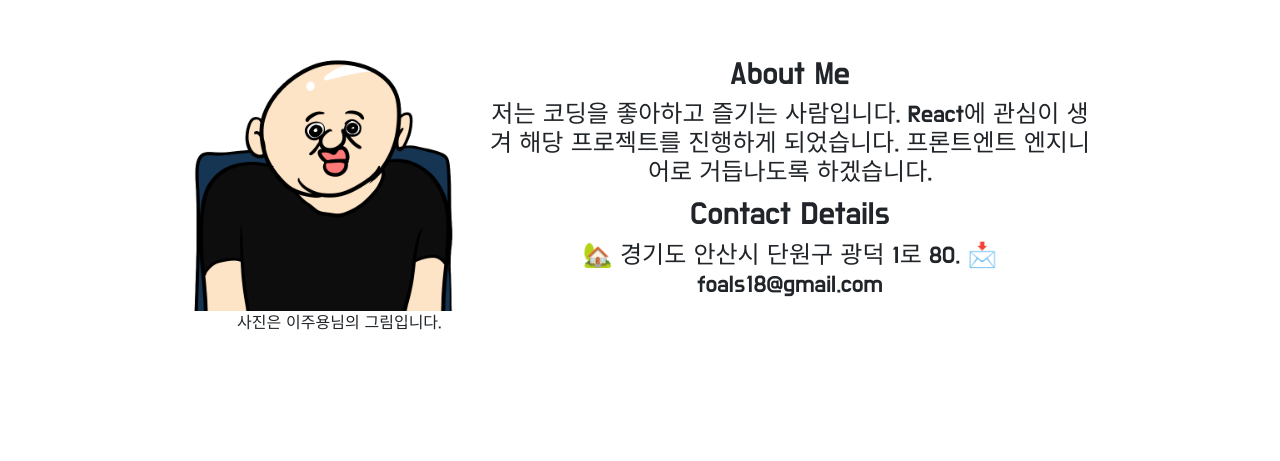
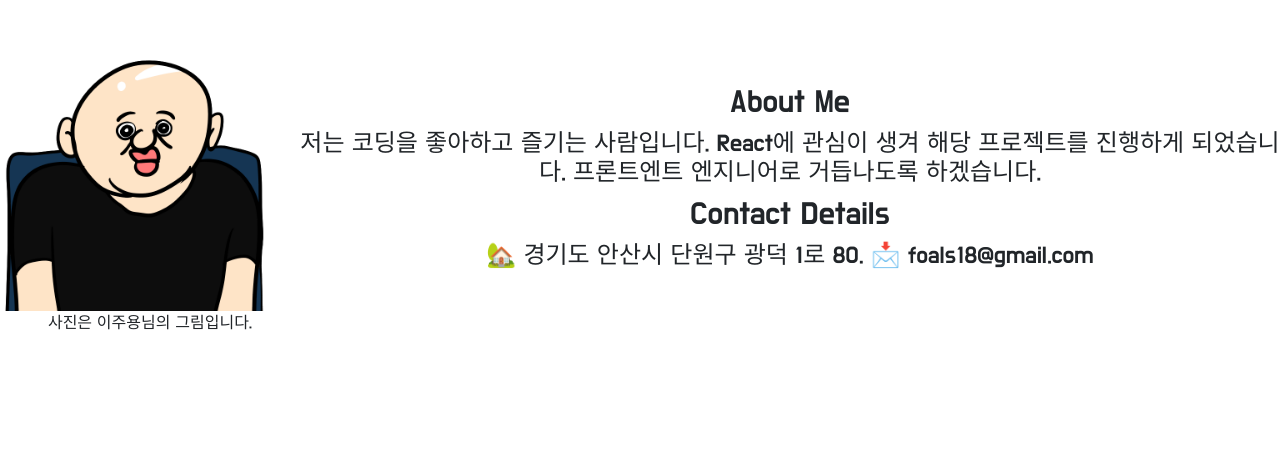
Before and after one commit to Raemerrr/react_resume_project, a React (Create React App) app: page / in a window 1280 px wide. Shown: the part 1019-1480 px from the top of the page. Built offline with nearby package versions, Linux system fonts and the light colour scheme.

Commit message:
About.css 부분 수정

```diff
--- a/src/styles/About.css
+++ b/src/styles/About.css
@@ -11,6 +11,7 @@ body{
     align-items: center;
     width: 100%;
     height: 100vh;
+    padding: 30px 0px;
 }
 
 
@@ -26,6 +27,8 @@ body{
 }
 
 .content{
+    flex: 1; /* flex: 1 1 0 */
+    overflow: auto;
     width: 47%;
 }
 
```
